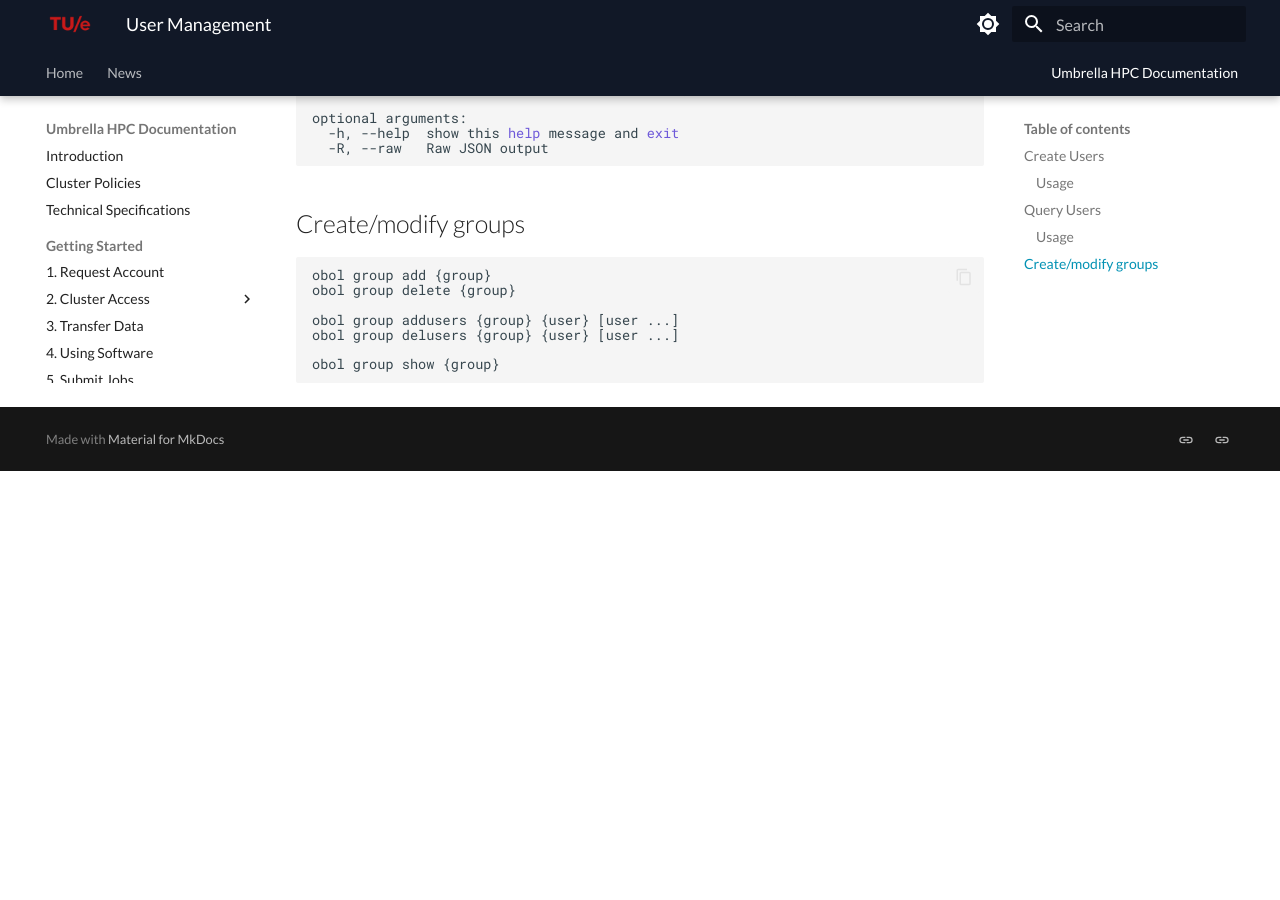
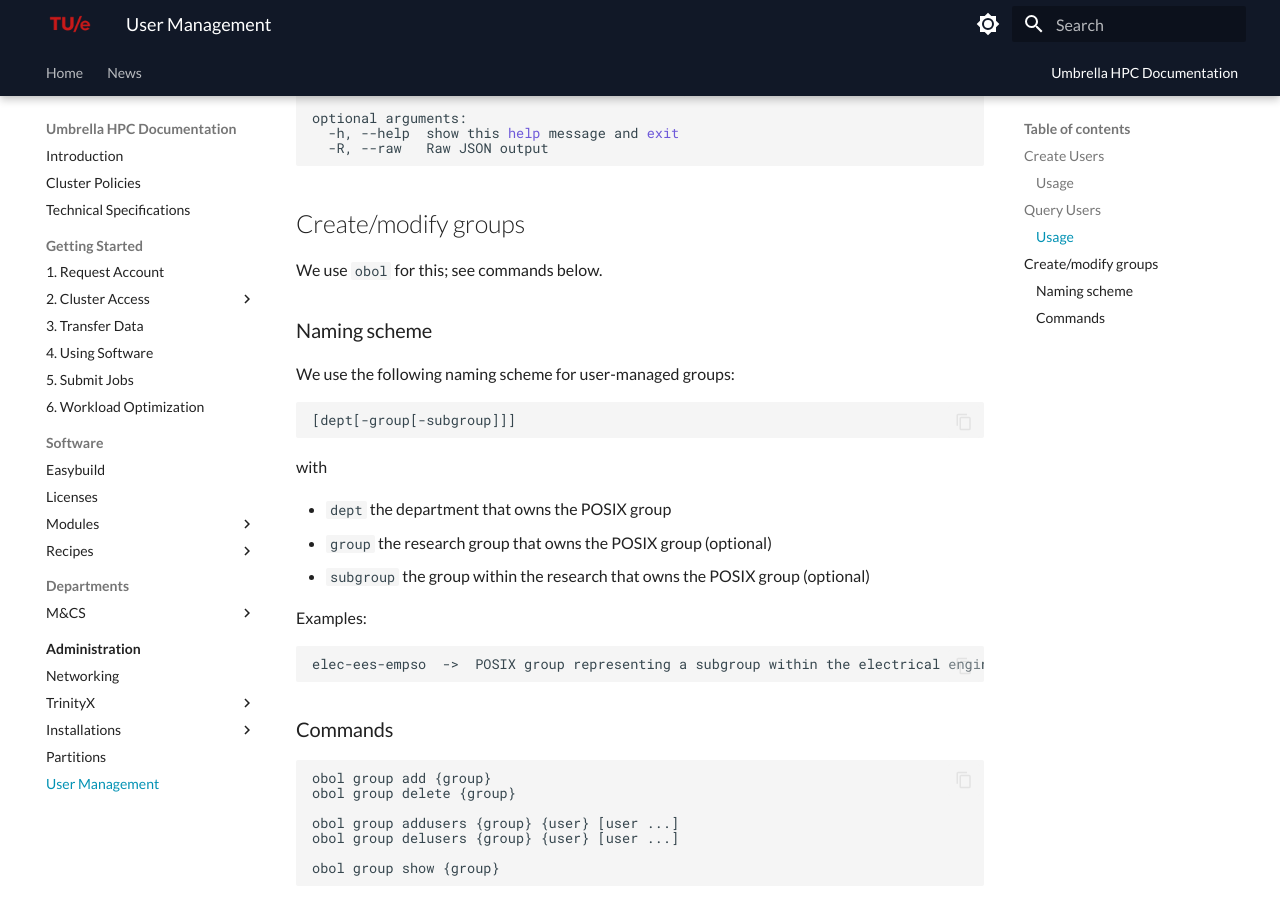
Before and after one commit to gferhpc/supercomputing.tue.nl, an MkDocs documentation site: the page built from pages/documentation/administration/users.md, in a window 1280 px wide and 900 px high, scrolled down 993 px. Built offline with MkDocs 1.6.1 and Material for MkDocs 9.7.7, drawn with Linux system fonts in a browser that asks for light colours; before the commit the page ends 1464 px from its top, so only the background shows below that.

Commit message:
admin: group mgmt commands; partition/group naming scheme

````diff
--- a/pages/documentation/administration/users.md
+++ b/pages/documentation/administration/users.md
@@ -54,6 +54,30 @@
 
 ## Create/modify groups
 
+We use `obol` for this; see commands below.
+
+### Naming scheme
+
+We use the following naming scheme for user-managed groups:
+
+```
+[dept[-group[-subgroup]]]
+```
+
+with
+
+* `dept` the department that owns the POSIX group
+* `group` the research group that owns the POSIX group (optional)
+* `subgroup` the group within the research that owns the POSIX group (optional)
+
+Examples:
+
+```
+elec-ees-empso  ->  POSIX group representing a subgroup within the electrical engineering department
+```
+
+### Commands
+
 ```
 obol group add {group}
 obol group delete {group}
````
Also changed, not shown: pages/documentation/administration/partitions.md (added, +43 -0 lines).
